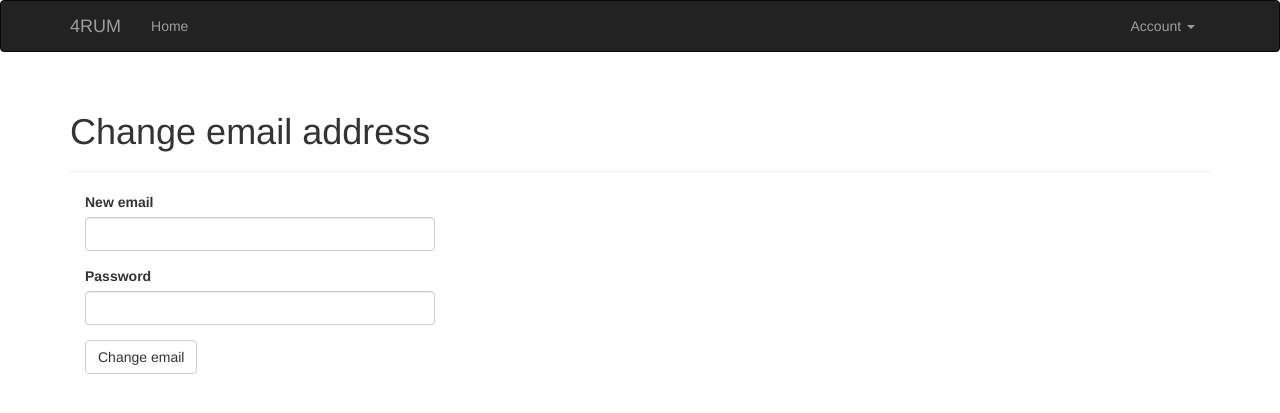
After one commit to dmitry-moroz/4rum, a Flask app: page /auth/change_email in a window 1280 px wide. The commit adds this page. Shown: the top 413 px of the page. Run offline with Flask 2, Linux system fonts and the light colour scheme; the visitor is signed in with stand-in values (Sample User, id 1); data comes from the database, SQL or seed files in the repository; some libraries are stand-ins or nearby versions.

Commit message:
Account management added: change password and email, reset email

```diff
--- a/app/auth/forms.py
+++ b/app/auth/forms.py
@@ -1,3 +1,4 @@
+from flask_login import current_user
 from flask_wtf import FlaskForm
 from wtforms import StringField, PasswordField, BooleanField, SubmitField
 from wtforms import ValidationError
@@ -33,3 +34,56 @@ class RegistrationForm(FlaskForm):
     def validate_username(self, field):
         if User.query.filter_by(username=field.data).first():
             raise ValidationError('Username already in use.')
+
+
+class ChangePasswordForm(FlaskForm):
+    old_password = PasswordField('Old password', validators=[Required()])
+    new_password = PasswordField('New password', validators=[
+        Required(), EqualTo('new_password2', message='Passwords must match.')])
+    new_password2 = PasswordField('Confirm new password', validators=[Required()])
+    submit = SubmitField('Change password')
+
+    def validate_old_password(self, field):
+        if not current_user.verify_password(field.data):
+            raise ValidationError('Invalid old password.')
+
+    def validate_new_password(self, field):
+        if self.old_password.data == field.data:
+            raise ValidationError('New password is the same as old password.')
+
+
+class ChangeEmailForm(FlaskForm):
+    new_email = StringField('New email', validators=[Required(), Length(1, 64), Email()])
+    password = PasswordField('Password', validators=[Required()])
+    submit = SubmitField('Change email')
+
+    def validate_new_email(self, field):
+        if current_user.email == field.data:
+            raise ValidationError('This is your current email.')
+        if User.query.filter_by(email=field.data).first():
+            raise ValidationError('Email already registered.')
+
+    def validate_password(self, field):
+        if not current_user.verify_password(field.data):
+            raise ValidationError('Invalid password.')
+
+
+class ResetPasswordRequestForm(FlaskForm):
+    email = StringField('Email', validators=[Required(), Length(1, 64), Email()])
+    submit = SubmitField('Reset password')
+
+    def validate_email(self, field):
+        if User.query.filter_by(email=field.data).first() is None:
+            raise ValidationError('Unknown email address.')
+
+
+class ResetPasswordForm(FlaskForm):
+    email = StringField('Email', validators=[Required(), Length(1, 64), Email()])
+    password = PasswordField('New password', validators=[
+        Required(), EqualTo('password2', message='Passwords must match.')])
+    password2 = PasswordField('Confirm password', validators=[Required()])
+    submit = SubmitField('Reset password')
+
+    def validate_email(self, field):
+        if User.query.filter_by(email=field.data).first() is None:
+            raise ValidationError('Unknown email address.')
--- a/app/auth/views.py
+++ b/app/auth/views.py
@@ -3,7 +3,8 @@ from flask_login import login_user, logout_user, login_required, \
     current_user
 
 from . import auth
-from .forms import LoginForm, RegistrationForm
+from .forms import LoginForm, RegistrationForm, ChangePasswordForm, ChangeEmailForm, ResetPasswordRequestForm,\
+    ResetPasswordForm
 from .. import db
 from ..email import send_email
 from ..models import User
@@ -68,7 +69,7 @@ def register():
 def confirm(token):
     if current_user.confirmed:
         return redirect(url_for('main.index'))
-    if current_user.confirm(token):
+    if current_user.confirm_registration(token):
         flash('You have confirmed your account. Thanks!')
     else:
         flash('The confirmation link is invalid or has expired.')
@@ -85,3 +86,69 @@ def resend_confirmation():
                'auth/email/confirm', user=current_user, token=token)
     flash('A new confirmation email has been sent to you by email.')
     return redirect(url_for('main.index'))
+
+
+@auth.route('/change_password', methods=['GET', 'POST'])
+@login_required
+def change_password():
+    form = ChangePasswordForm()
+    if form.validate_on_submit():
+        current_user.password = form.new_password.data
+        db.session.add(current_user)
+        flash('Your password has been updated.')
+        return redirect(request.args.get('next') or url_for('main.index'))
+    return render_template('auth/change_password.html', form=form)
+
+
+@auth.route('/change_email', methods=['GET', 'POST'])
+@login_required
+def change_email():
+    form = ChangeEmailForm()
+    if form.validate_on_submit():
+        token = current_user.generate_confirmation_token(new_email=form.new_email.data)
+        send_email(form.new_email.data, 'Confirm Your New Email',
+                   'auth/email/confirm_new_email', user=current_user, token=token)
+        flash('A confirmation email has been sent to your new email.')
+        return redirect(request.args.get('next') or url_for('main.index'))
+    return render_template('auth/change_email.html', form=form)
+
+
+@auth.route('/change_email/<token>')
+@login_required
+def confirm_new_email(token):
+    if current_user.confirm_new_email(token):
+        flash('You have confirmed your new email. Thanks!')
+    else:
+        flash('The confirmation link is invalid or has expired.')
+    return redirect(url_for('main.index'))
+
+
+@auth.route('/reset_password', methods=['GET', 'POST'])
+def reset_password_request():
+    if not current_user.is_anonymous:
+        return redirect(url_for('main.index'))
+    form = ResetPasswordRequestForm()
+    if form.validate_on_submit():
+        user = User.query.filter_by(email=form.email.data).first()
+        token = user.generate_confirmation_token()
+        send_email(user.email, 'Instructions To Reset Your Password',
+                   'auth/email/reset_password', user=user, token=token)
+        flash('An email with instructions to reset password has been sent to email.')
+        return redirect(request.args.get('next') or url_for('auth.login'))
+    return render_template('auth/reset_password.html', form=form)
+
+
+@auth.route('/reset_password/<token>', methods=['GET', 'POST'])
+def reset_password(token):
+    if not current_user.is_anonymous:
+        return redirect(url_for('main.index'))
+    form = ResetPasswordForm()
+    if form.validate_on_submit():
+        user = User.query.filter_by(email=form.email.data).first()
+        if user.confirm_reset(token, form.password.data):
+            flash('You have reset your password to new.')
+            return redirect(request.args.get('next') or url_for('auth.login'))
+        else:
+            flash('The confirmation link is invalid or has expired.')
+            return redirect(request.args.get('next') or url_for('auth.reset_password_request'))
+    return render_template('auth/reset_password.html', form=form)
--- a/app/models.py
+++ b/app/models.py
@@ -36,19 +36,48 @@ class User(UserMixin, db.Model):
     def verify_password(self, password):
         return check_password_hash(self.password_hash, password)
 
-    def generate_confirmation_token(self, expiration=3600):
+    def generate_confirmation_token(self, expiration=3600, **kwargs):
         s = Serializer(current_app.config['SECRET_KEY'], expiration)
-        return s.dumps({'confirm': self.id})
+        data = {'user_id': self.id}
+        data.update(kwargs)
+        return s.dumps(data)
 
-    def confirm(self, token):
+    def confirm_token(self, token):
         s = Serializer(current_app.config['SECRET_KEY'])
         try:
             data = s.loads(token)
         except:
-            return False
-        if data.get('confirm') != self.id:
+            return False, None
+        if data.get('user_id') != self.id:
+            return False, data
+        return True, data
+
+    def confirm_registration(self, token):
+        result, _ = self.confirm_token(token)
+        if not result:
             return False
         self.confirmed = True
+        db.session.add(self)
+        return True
+
+    def confirm_new_email(self, token):
+        result, data = self.confirm_token(token)
+        if not result:
+            return False
+        new_email = data.get('new_email')
+        if new_email is None:
+            return False
+        if self.query.filter_by(email=new_email).first() is not None:
+            return False
+        self.email = new_email
+        db.session.add(self)
+        return True
+
+    def confirm_reset(self, token, new_password):
+        result, _ = self.confirm_token(token)
+        if not result:
+            return False
+        self.password = new_password
         db.session.add(self)
         return True
 
--- /dev/null
+++ b/app/templates/auth/change_email.html
@@ -0,0 +1,13 @@
+{% extends "base.html" %}
+{% import "bootstrap/wtf.html" as wtf %}
+
+{% block title %}4RUM - Change email address{% endblock %}
+
+{% block page_content %}
+<div class="page-header">
+    <h1>Change email address</h1>
+</div>
+<div class="col-md-4">
+    {{ wtf.quick_form(form) }}
+</div>
+{% endblock %}
--- a/app/templates/auth/login.html
+++ b/app/templates/auth/login.html
@@ -11,5 +11,6 @@
     {{ wtf.quick_form(form) }}
     <br>
     <p>New user? <a href="{{ url_for('auth.register') }}">Click here to register</a>.</p>
+    <p>Forgot your password? <a href="{{ url_for('auth.reset_password_request') }}">Click here to reset it</a>.</p>
 </div>
 {% endblock %}
--- a/app/templates/base.html
+++ b/app/templates/base.html
@@ -26,7 +26,14 @@
             </ul>
             <ul class="nav navbar-nav navbar-right">
                 {% if current_user.is_authenticated %}
-                <li><a href="{{ url_for('auth.logout') }}">Log Out</a></li>
+                <li class="dropdown">
+                  <a class="dropdown-toggle" data-toggle="dropdown">Account <b class="caret"></b></a>
+                  <ul class="dropdown-menu">
+                    <li><a href="{{ url_for('auth.change_password') }}">Change password</a></li>
+                    <li><a href="{{ url_for('auth.change_email') }}">Change email</a></li>
+                    <li><a href="{{ url_for('auth.logout') }}">Log out</a></li>
+                  </ul>
+                </li>
                 {% else %}
                 <li><a href="{{ url_for('auth.login') }}">Log In</a></li>
                 {% endif %}
```
Also changed, not shown: app/templates/auth/change_password.html (added, +13 -0 lines), app/templates/auth/email/confirm_new_email.html (added, +8 -0 lines), app/templates/auth/email/confirm_new_email.txt (added, +13 -0 lines), app/templates/auth/email/reset_password.html (added, +9 -0 lines), app/templates/auth/email/reset_password.txt (added, +15 -0 lines), app/templates/auth/reset_password.html (added, +13 -0 lines).
